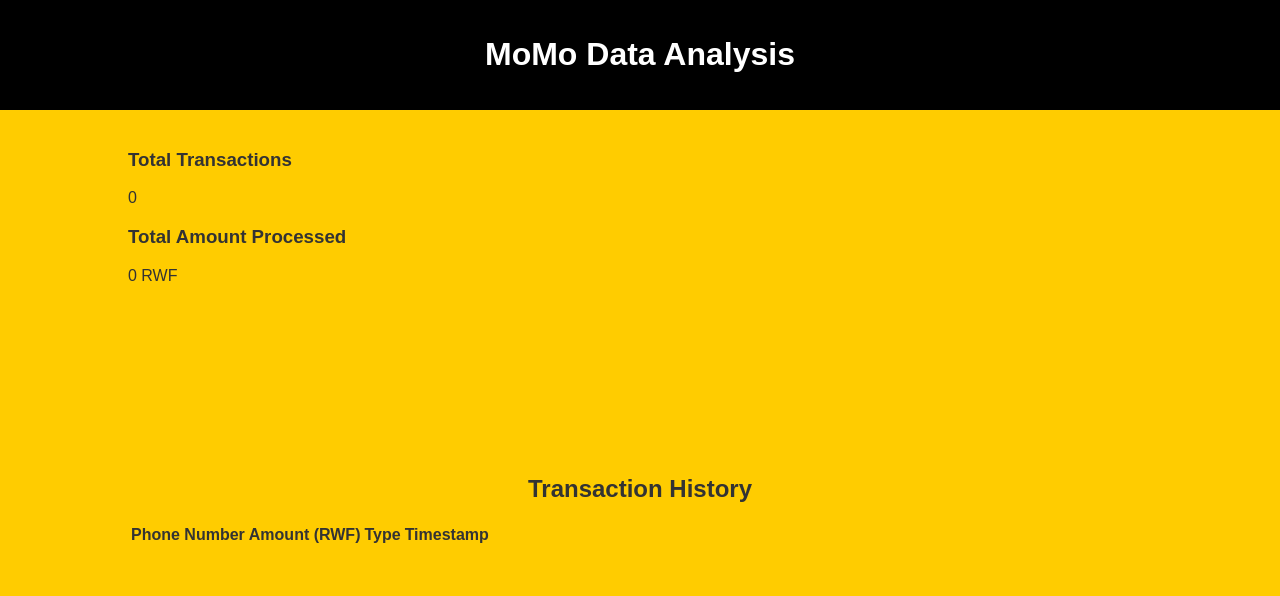
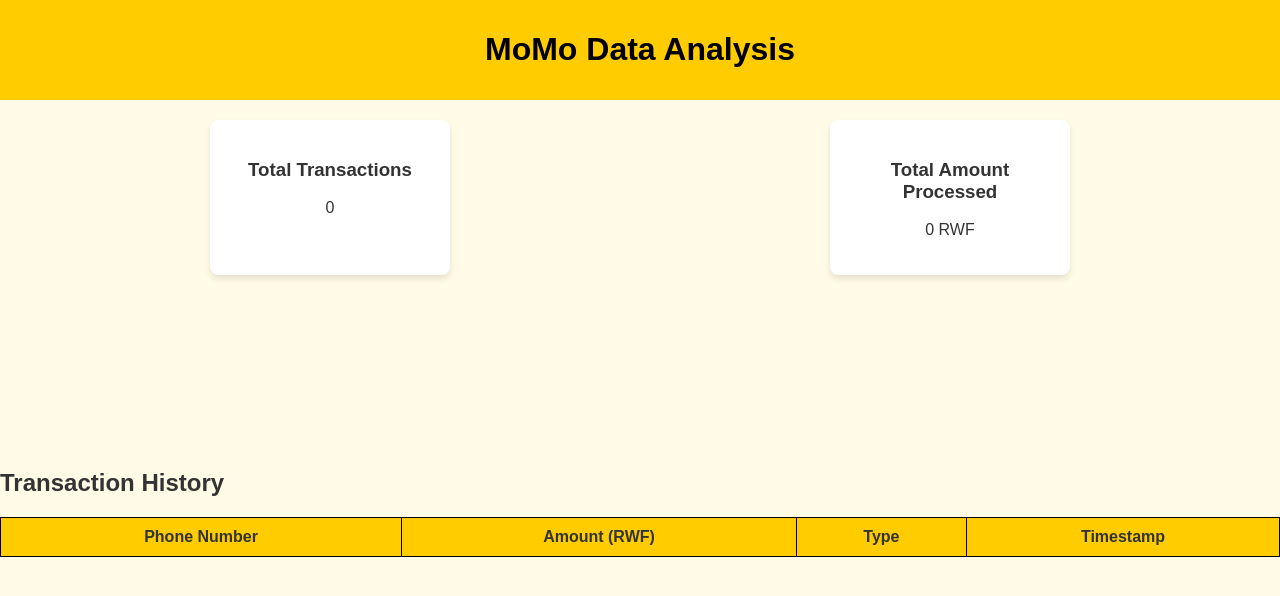
Before and after one commit to Miranics/MoMo-full-stack-application, a plain HTML site: page frontend/index.html in a window 1280 px wide. Drawn offline with nearby package versions, Linux system fonts and the light colour scheme; no server answers.

Commit message:
feat: update CSS styles for improved layout and card design in transaction dashboard

```diff
--- a/frontend/style.css
+++ b/frontend/style.css
@@ -2,47 +2,52 @@
     font-family: Arial, sans-serif;
     margin: 0;
     padding: 0;
-    background-color: #FFCC00; /* MTN yellow */
+    background-color: #fffbe6;
     color: #333;
 }
 
 header {
-    background-color: black;
-    color: white;
-    text-align: center;
-    padding: 15px;
-}
-
-main {
-    width: 80%;
-    margin: auto;
-    padding: 20px;
-}
-
-.transactions, .charts {
-    background: white;
-    padding: 20px;
-    margin-top: 20px;
-    border-radius: 8px;
-    box-shadow: 0 0 10px rgba(0, 0, 0, 0.1);
-}
-
-h1, h2 {
+    background-color: #ffcc00;
+    color: black;
+    padding: 10px;
     text-align: center;
 }
 
-#transactions-list {
-    max-height: 300px;
-    overflow-y: auto;
+#summary {
+    display: flex;
+    justify-content: space-around;
+    margin: 20px;
 }
 
-.transaction {
-    display: flex;
-    justify-content: space-between;
-    padding: 10px;
-    border-bottom: 1px solid #ddd;
+.card {
+    background: white;
+    padding: 20px;
+    border-radius: 8px;
+    box-shadow: 0 4px 6px rgba(0, 0, 0, 0.1);
+    text-align: center;
+    width: 200px;
 }
 
-.transaction:last-child {
-    border-bottom: none;
+#chart-container {
+    width: 80%;
+    margin: auto;
 }
+
+table {
+    width: 100%;
+    border-collapse: collapse;
+    margin-top: 20px;
+}
+
+table, th, td {
+    border: 1px solid black;
+}
+
+th, td {
+    padding: 10px;
+    text-align: center;
+}
+
+th {
+    background-color: #ffcc00;
+}
```
